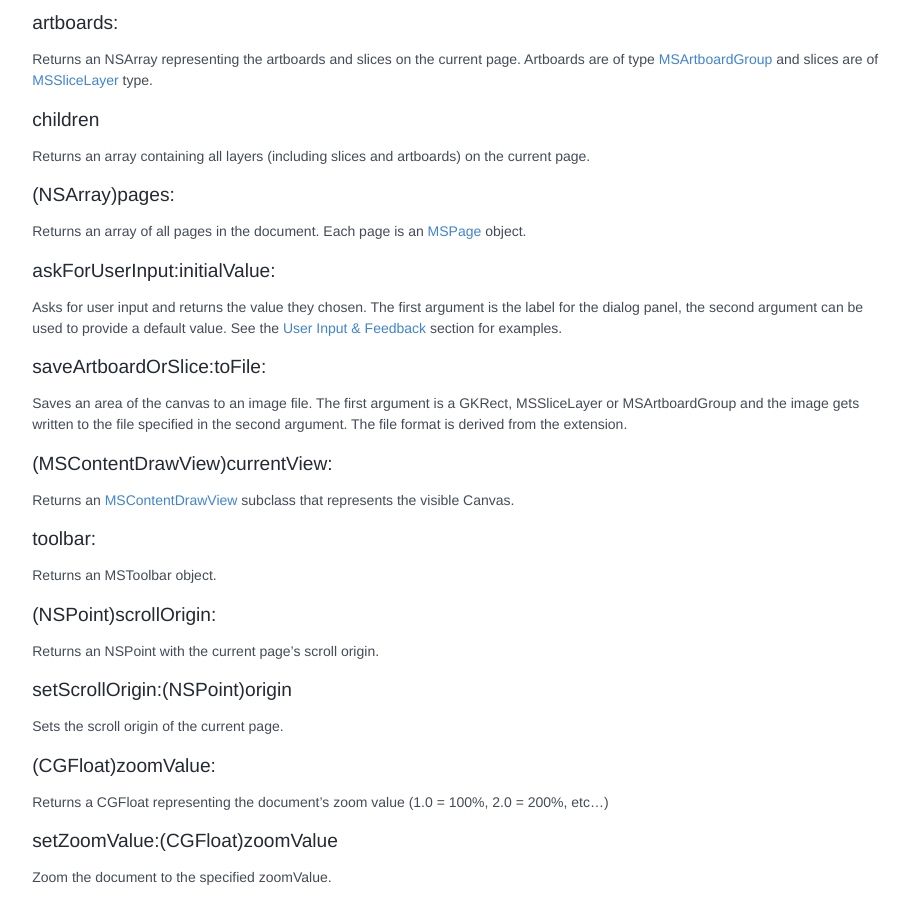
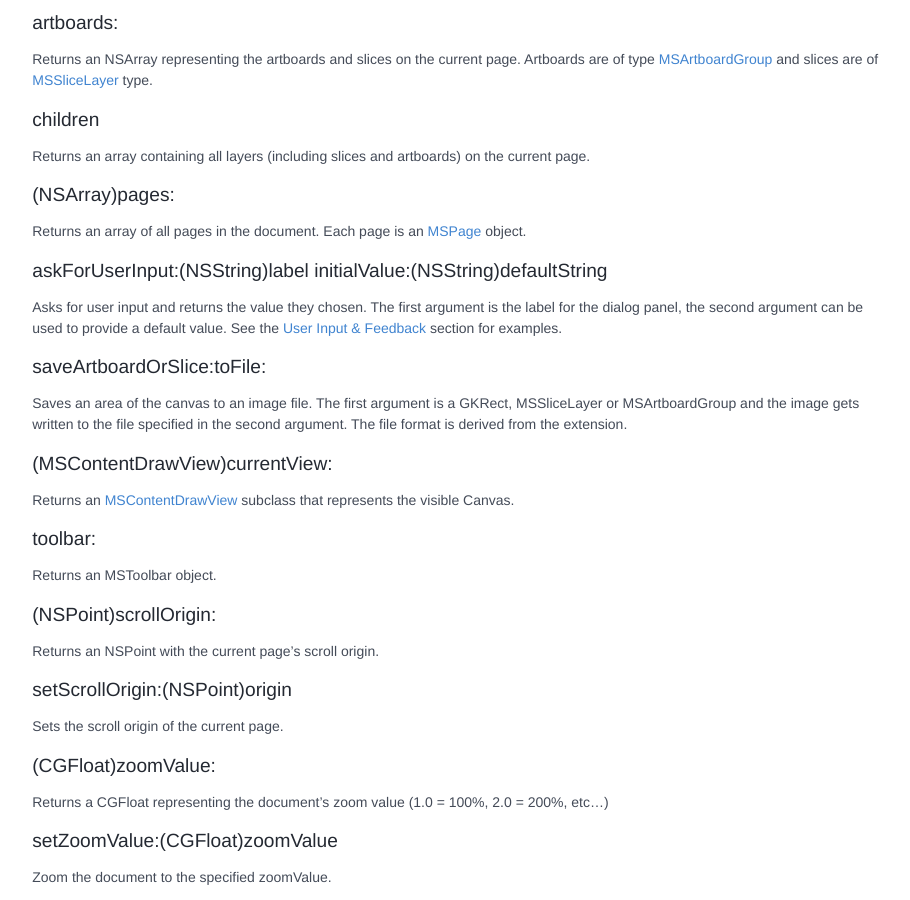
Before and after one commit to matt-curtis/developer.sketchapp.com, a Jekyll site: the page built from _classes/MSDocument.md, in a window 1280 px wide and 900 px high, scrolled down 1288 px. Shown: the whole window, without its empty margins (179-1089 px from the left). Built offline with Jekyll 4.4.1, drawn with Linux system fonts in a browser that asks for light colours; Markdown is read by kramdown in place of the engine named in the settings.

Commit message:
Updated MSDocument

```diff
--- a/_classes/MSDocument.md
+++ b/_classes/MSDocument.md
@@ -68,7 +68,7 @@ Returns an array containing all layers (including slices and artboards) on the c
 
 Returns an array of all pages in the document. Each page is an [MSPage](/docs/MSPage) object.
 
-### askForUserInput:initialValue:
+### askForUserInput:(NSString)label initialValue:(NSString)defaultString
 
 Asks for user input and returns the value they chosen. The first argument is the label for the dialog panel, the second argument can be used to provide a default value. See the [User Input & Feedback](../02-common-tasks/05.html) section for examples.
 
```
